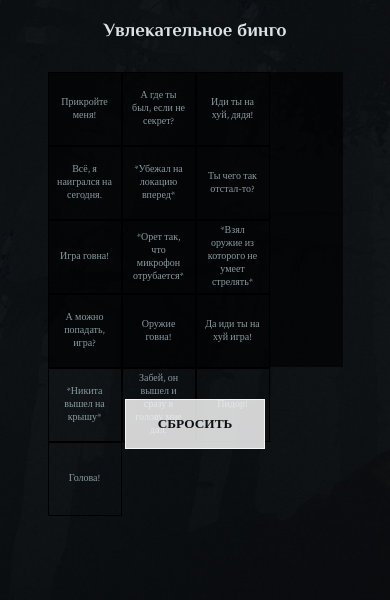
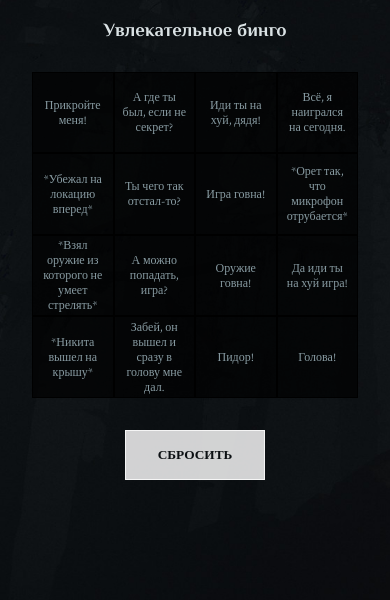
Before and after one commit to LobstrHandz/NikitaHuntBingo, a plain HTML site: page index.html in a window 390 px wide. Shown: the part 60-660 px from the top of the page. Drawn offline with Linux system fonts and the light colour scheme.

Commit message:
Fixed mobile styles

```diff
--- a/index.css
+++ b/index.css
@@ -159,13 +159,13 @@ h3 {
 
 @media screen and (max-width: 768px) {
     .cards__grid {
-        height: 295px;
-        width: 295px;
+        height: calc(100vw - 64px);
+        width: calc(100vw - 64px);
     }
     .cards__card {
-        height: 56px;
-        width: 56px;
+        height: calc(25% - 18px);
+        width: calc(25% - 18px);
         padding: 8px;
-        font-size: 10px;
+        font-size: 12px;
     }
 }
```
